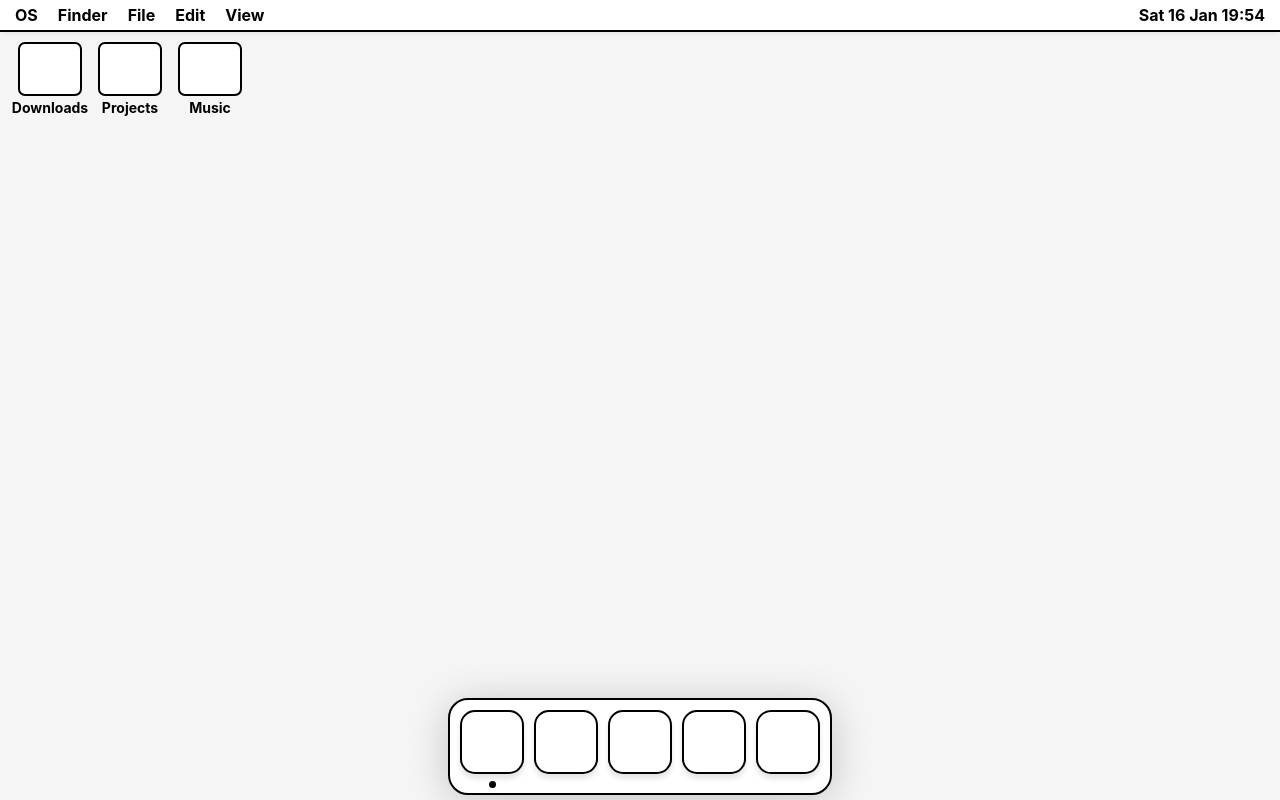
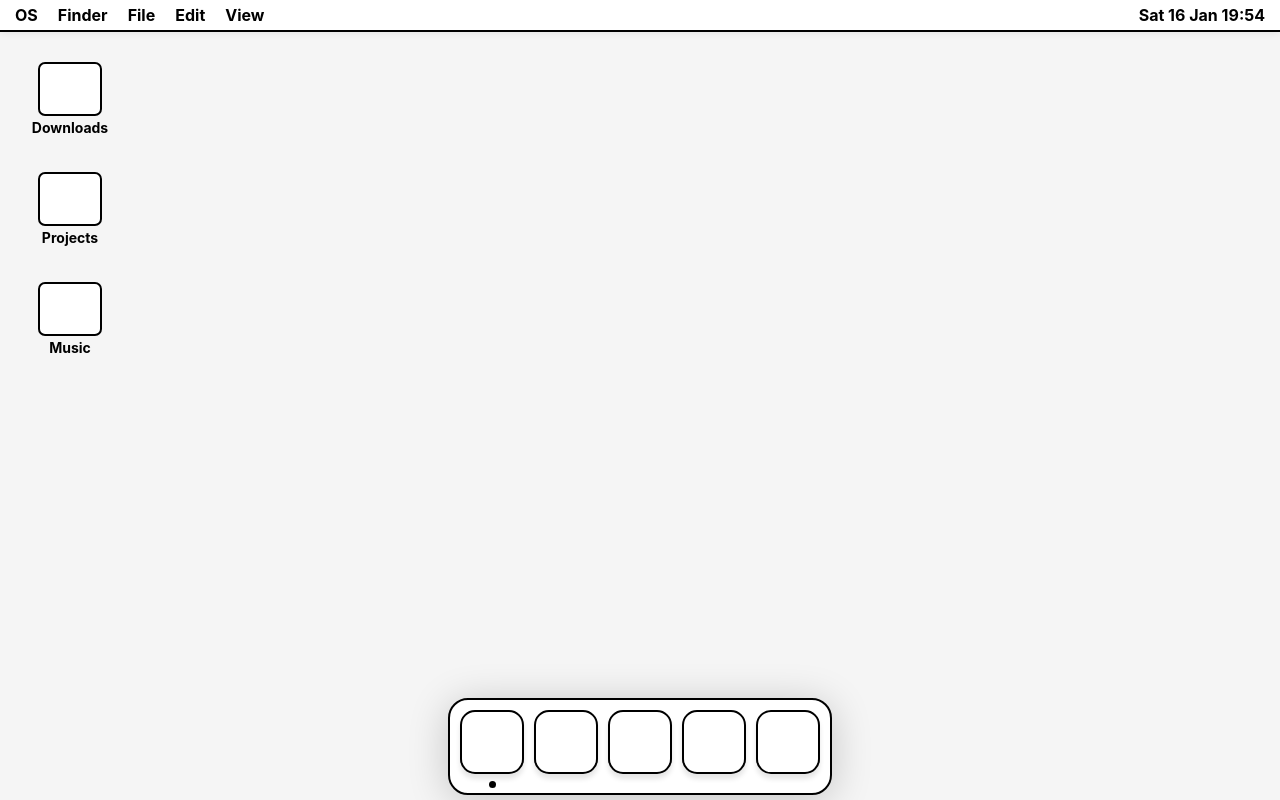
Before and after one commit to domb5041/doms-desktop, a React (Create React App) app: page / in a window 1280 px wide. Built offline with nearby package versions, Linux system fonts and the light colour scheme.

Commit message:
better desktop layout

```diff
--- a/src/Desktop.js
+++ b/src/Desktop.js
@@ -15,7 +15,6 @@ const StyledDesktop = styled.div`
     display: flex;
     flex-direction: column;
     & #desktop-area {
-        display: flex;
         padding: 10px;
         flex: 1;
         position: relative;
@@ -39,8 +38,10 @@ export default function Desktop() {
         <StyledDesktop>
             <MenuBar />
             <div id='desktop-area'>
-                {fileStructure.map(folder => (
+                {fileStructure.map((folder, i) => (
                     <Folder
+                        key={i}
+                        index={i}
                         name={folder.name}
                         windowOrder={windowOrder}
                         setWindowOrder={id => handleSetWindowOrder(id)}
--- a/src/fileBrowse/Folder.js
+++ b/src/fileBrowse/Folder.js
@@ -9,6 +9,9 @@ const StyledFolder = styled.div`
     display: flex;
     flex-direction: column;
     align-items: center;
+    position: absolute;
+    top: ${props => props.index * 110 + 30}px;
+    left: 30px;
     & .folder-icon {
         width: 60px;
         height: 50px;
@@ -28,7 +31,13 @@ const StyledFolder = styled.div`
     }
 `;
 
-export default function Folder({ name, windowOrder, folder, setWindowOrder }) {
+export default function Folder({
+    name,
+    windowOrder,
+    folder,
+    setWindowOrder,
+    index,
+}) {
     const [isOpen, setIsOpen] = useState(false);
 
     const handleOpenFolder = () => {
@@ -37,7 +46,7 @@ export default function Folder({ name, windowOrder, folder, setWindowOrder }) {
     };
     return (
         <>
-            <StyledFolder onDoubleClick={handleOpenFolder}>
+            <StyledFolder onDoubleClick={handleOpenFolder} index={index}>
                 <div className='folder-icon'></div>
                 <div className='folder-label'>{name}</div>
             </StyledFolder>
```
Also changed, not shown: 1 other file (tests, documents, lock files or other folders).
